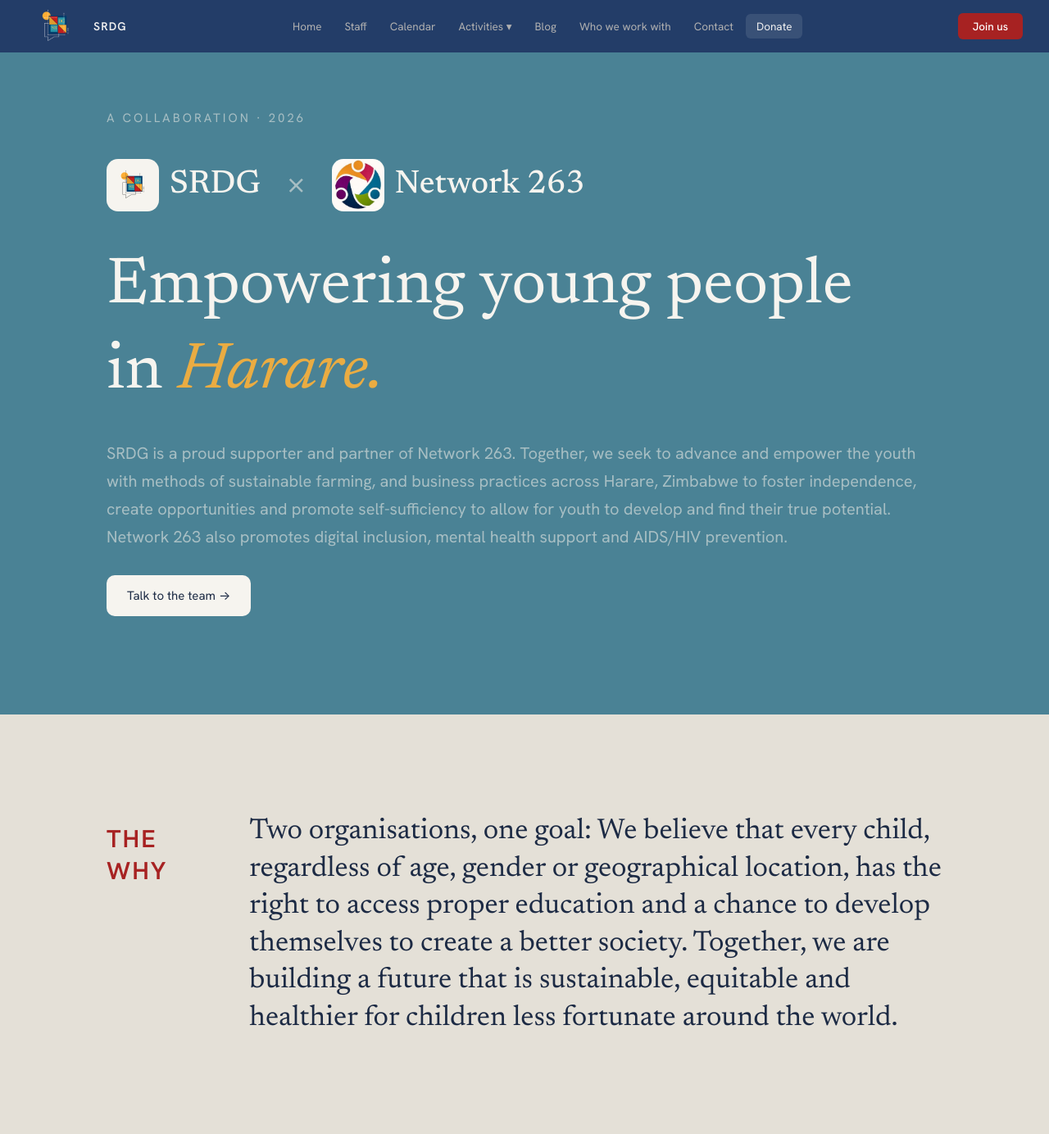
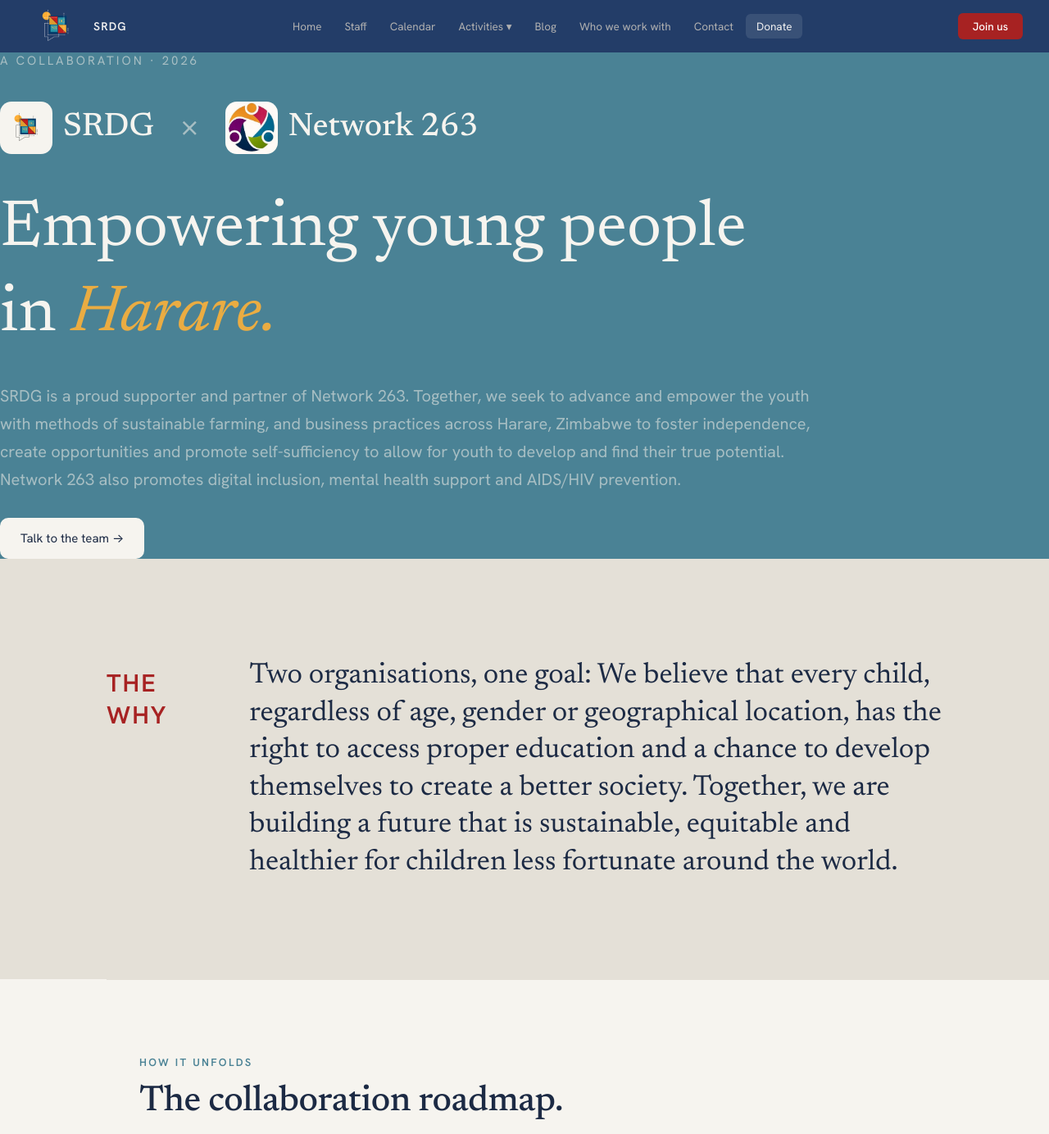
Before and after one commit to iDunno021/srdgwebsite, a Django app: page /network263/ in a window 1280 px wide. Shown: the top 1384 px of the page at 82% size. Run offline with Django 5.2, Linux system fonts and the light colour scheme; parts of the project's set-up code (start-up, migrations or seed data) failed here and were passed over.

Commit message:
Clean up CSS by removing unused styles
Removed redundant styles for body and container.

```diff
--- a/pages/static/pages/styles/network263.css
+++ b/pages/static/pages/styles/network263.css
@@ -2,21 +2,6 @@
   --light-teal: rgba(244, 241, 233, 0.55);
 }
 
-
-body {
-  overflow-x: hidden;
-}
-
-.container {
-  margin-left: 130px;
-  margin-top: 70px;
-  margin-bottom: 120px;
-}
-.container {
-  margin-left: 130px;
-  margin-top: 70px;
-  margin-bottom: 120px;
-}
 
 .hero {
   background-color: var(--teal);
```
